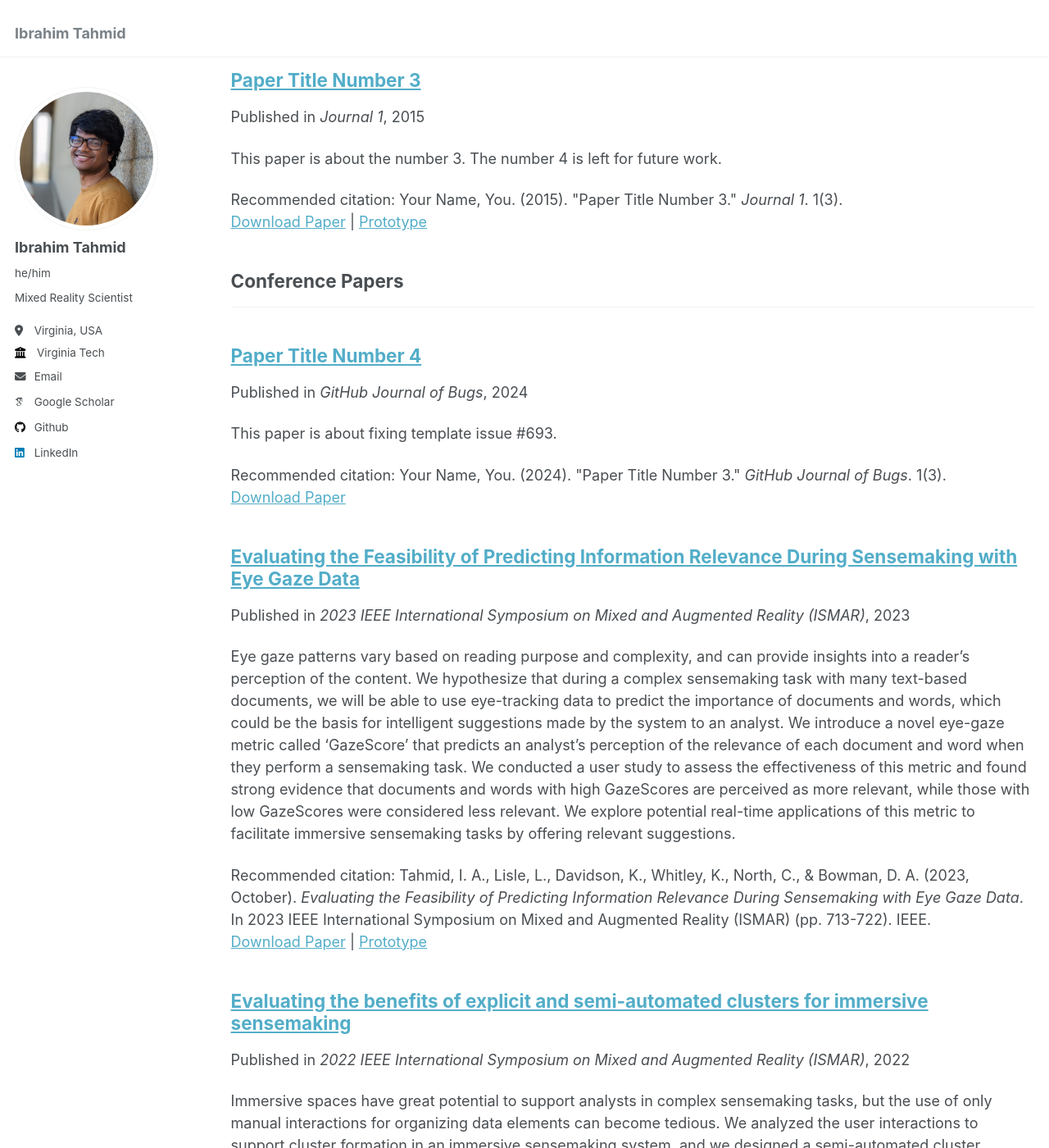
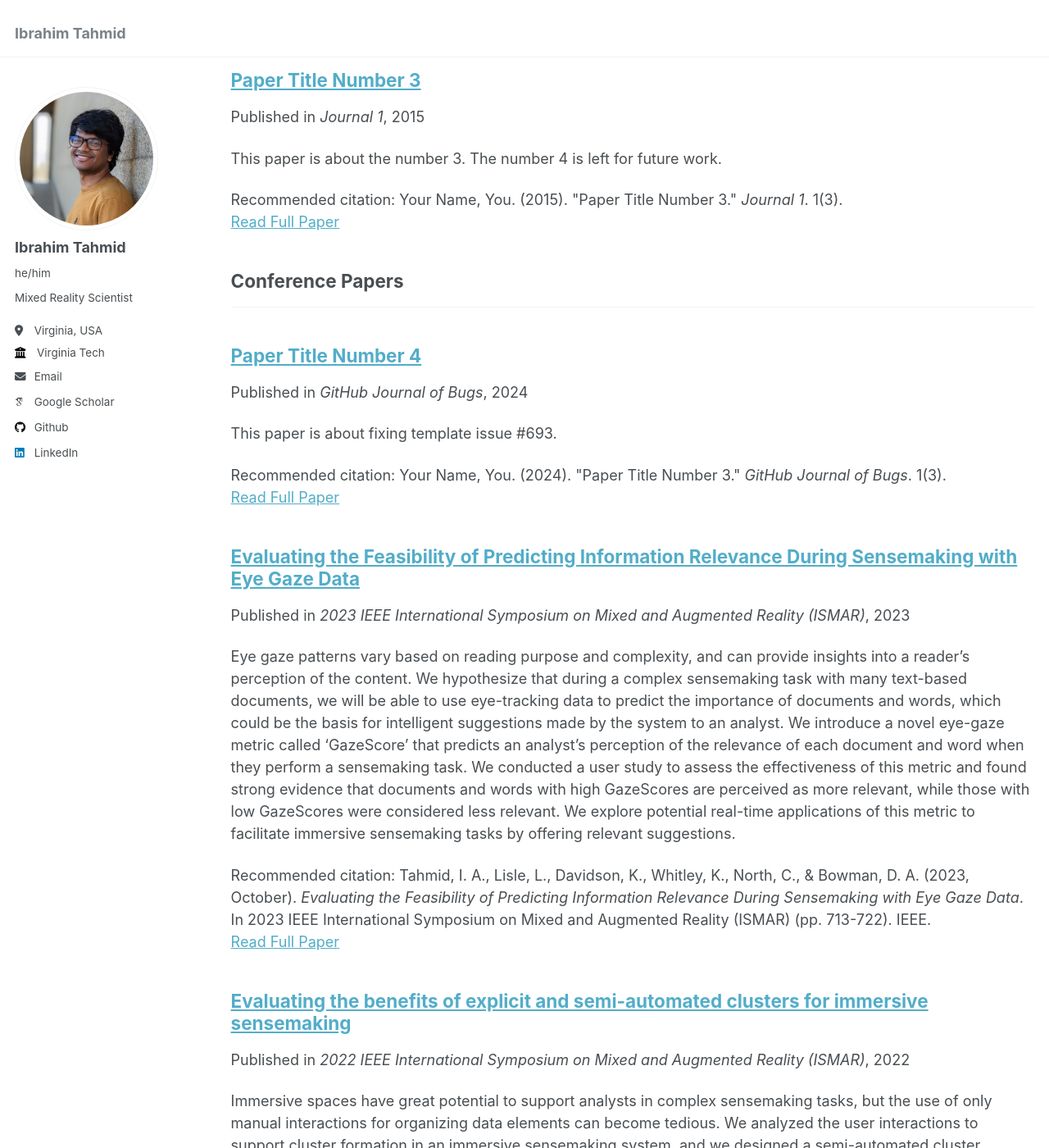
Before and after one commit to iatahmid/iatahmid.github.io, a Jekyll site: the page built from _pages/publications.html, in a window 1280 px wide and 1400 px high, scrolled down 227 px. Shown: the whole window at 82% size. Built offline with Jekyll 4.4.1, drawn with Linux system fonts in a browser that asks for light colours; some web fonts are replaced; some of the changed text lies outside the part shown.

Commit message:
Update archive-single.html

```diff
--- a/_includes/archive-single.html
+++ b/_includes/archive-single.html
@@ -52,18 +52,18 @@
     <p class="archive__item-excerpt" itemprop="description"><p>{{ post.excerpt | markdownify | remove: '<p>' | remove: '</p>' }}<strong><a href="{{ base_path }}{{ post.url }}" rel="permalink"> Read more</a></strong></p></p>
     {% endif %}
 
-    {% if post.citation and post.paperurl and post.slidesurl %}
-      <p>Recommended citation: {{ post.citation }}<br /><a href="{{ post.paperurl }}">Download Paper</a> | <a href="{{ post.slidesurl }}">Prototype</a></p>
+    {% if post.citation and post.paperurl and post.prototypeurl %}
+      <p>Recommended citation: {{ post.citation }}<br /><a href="{{ post.paperurl }}">Read Full Paper</a> | <a href="{{ post.prototypeurl }}">See Prototype</a></p>
     {% elsif post.citation and post.paperurl %}
-      <p>Recommended citation: {{ post.citation }}<br /><a href="{{ post.paperurl }}">Download Paper</a></p>
-    {% elsif post.citation and post.slidesurl %}
-      <p>Recommended citation: {{ post.citation }}<br /><a href="{{ post.slidesurl }}">Prototype</a></p>
+      <p>Recommended citation: {{ post.citation }}<br /><a href="{{ post.paperurl }}">Read Full Paper</a></p>
+    {% elsif post.citation and post.prototypeurl %}
+      <p>Recommended citation: {{ post.citation }}<br /><a href="{{ post.prototypeurl }}">See Prototype</a></p>
     {% elsif post.citation %}
       <p>Recommended citation: {{ post.citation }}</p>
     {% elsif post.paperurl %}
-      <p><a href=" {{ post.paperurl }} ">Download Paper</a></p>
-    {% elsif post.slidesurl %}
-      <p>Check Out <a href="{{ post.slidesurl }}">Prototype</a></p></p>
+      <p><a href=" {{ post.paperurl }} ">Read Full Paper</a></p>
+    {% elsif post.prototypeurl %}
+      <p>Check Out <a href="{{ post.prototypeurl }}">See Prototype</a></p></p>
     {% endif %}
 
   </article>
```
